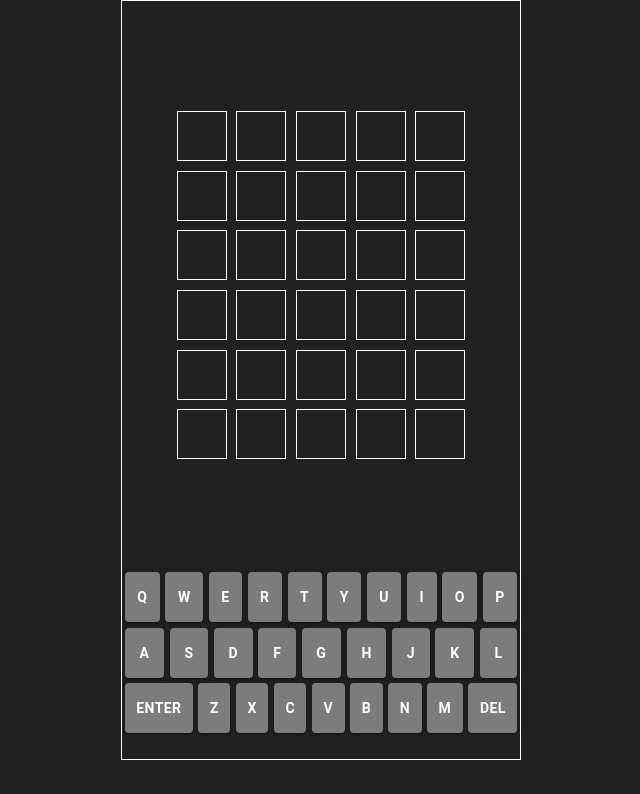
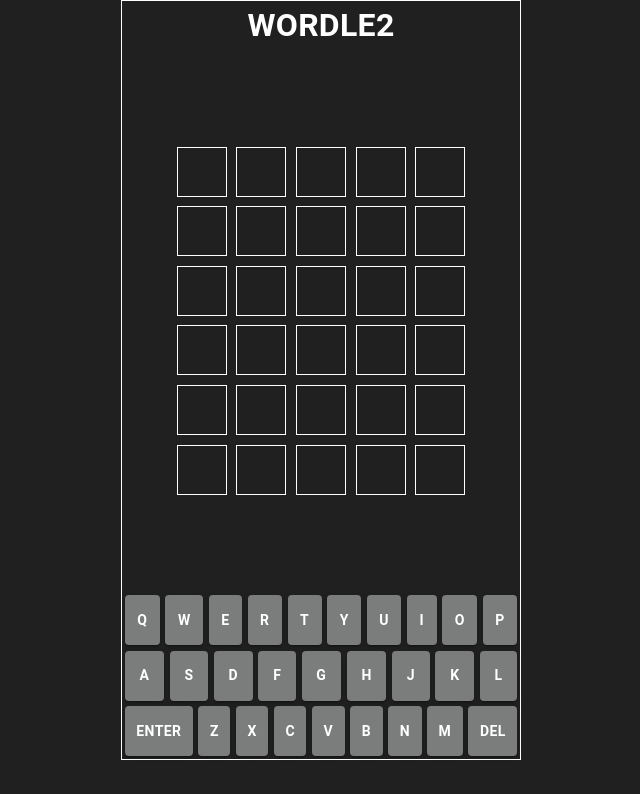
Before and after one commit to gmulhearn/wordy, a React (Create React App) app: page / in a window 1280 px wide. Shown: the top 794 px of the page, without its empty margins (319-959 px from the left). Built offline with nearby package versions, Linux system fonts and the light colour scheme.

Commit message:
reactive better

```diff
--- a/src/pages/App.tsx
+++ b/src/pages/App.tsx
@@ -1,8 +1,7 @@
 import React from 'react';
 import { Box } from "@mui/material"
-import { makeStyles } from "@mui/styles"
 import { Route, Routes } from 'react-router';
-import Main from './main/main';
+import Main from './main/Main';
 
 const styles = {
   root: {
--- a/src/pages/main/main.tsx
+++ b/src/pages/main/main.tsx
@@ -6,13 +6,18 @@ import WordGrid, { LetterState } from '../../components/WordGrid';
 import { emptyGrid, LetterGridProcessor } from '../../core/LetterGridCore';
 
 const styles = {
+    title: {
+        fontWeight: "bolder",
+        textAlign: "center",
+        fontSize: "32px"
+    },
     main: {
         // border: 1,
-        height: "75%"
+        height: "100%"
     },
     keyboard: {
         // border: 1,
-        height: "25%"
+        // height: "30%"
     },
 }
 
@@ -32,14 +37,17 @@ const Main = () => {
     }
 
     return (
-        <>
+        <Box display="flex" justifyContent="space-between" flexDirection="column" sx={{minHeight:"100%"}}>
+            <Typography sx={styles.title}>
+                WORDLE2
+            </Typography>
             <Box sx={styles.main} display="flex" alignItems="center" justifyContent="center">
                 <WordGrid letterGrid={letterGrid} />
             </Box>
             <Box sx={styles.keyboard}>
                 <Keyboard onKeyboardInput={handleKeyboardInput} />
             </Box>
-        </>
+        </Box>
 
     );
 };
```
